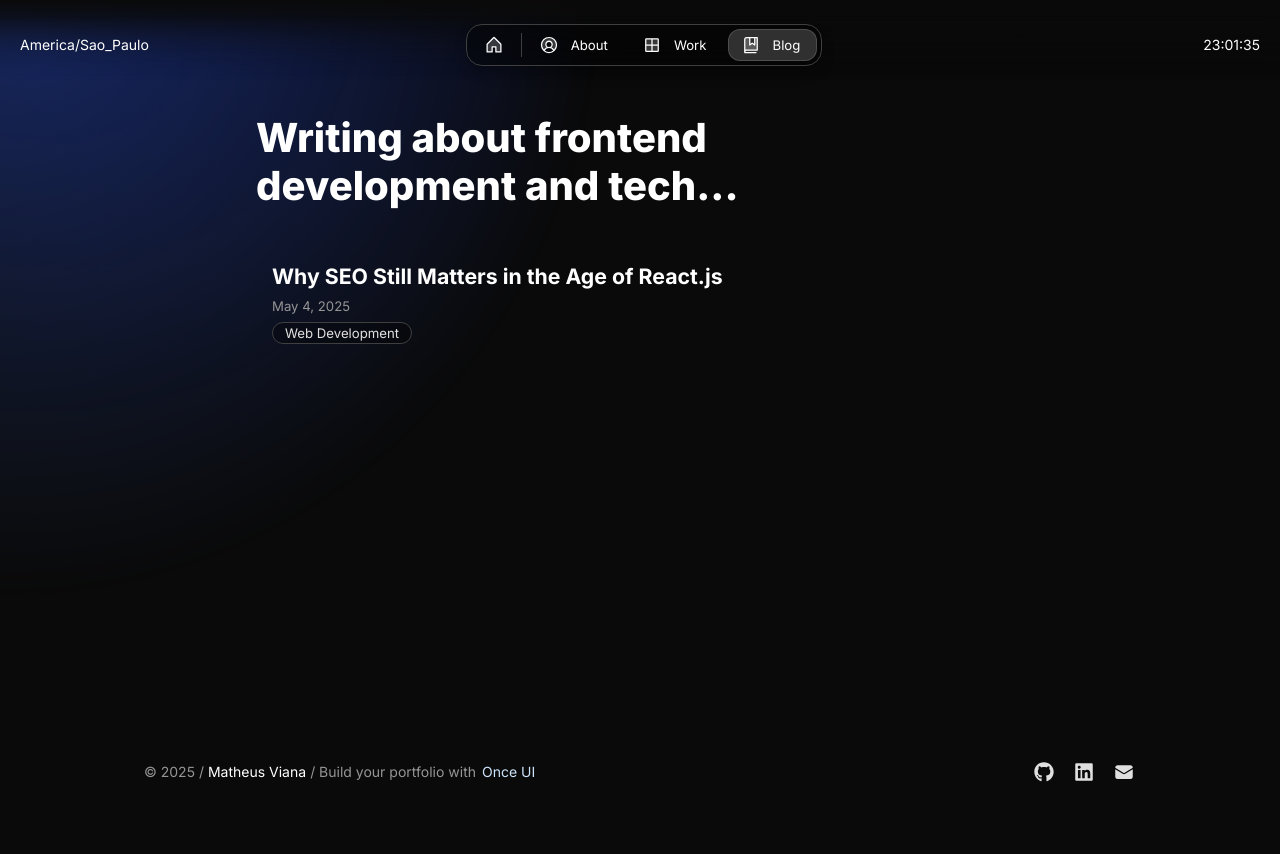
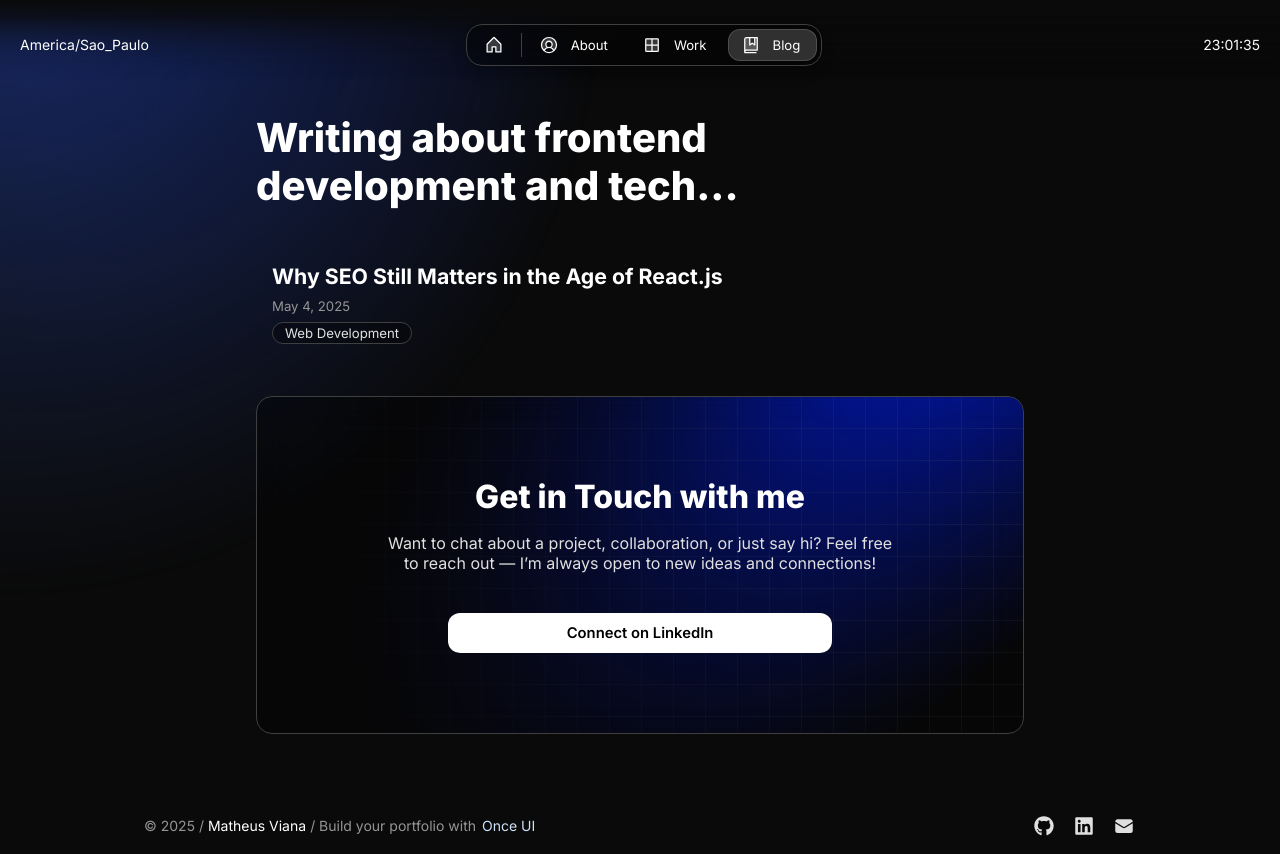
Before and after one commit to matheusmartinsviana/matheusmviana, a Next.js app: page /blog in a window 1280 px wide. Before the commit the page ends 800 px from the top, so only its background shows below. Built offline with nearby package versions, Linux system fonts and the light colour scheme.

Commit message:
refactor: update newsletter section and add LinkedIn connection button in Mailchimp component

```diff
--- a/src/app/resources/content.js
+++ b/src/app/resources/content.js
@@ -13,11 +13,12 @@ const person = {
 };
 
 const newsletter = {
-  display: false,
-  title: <>Subscribe to {person.firstName}'s Newsletter</>,
+  display: true,
+  // title: <>Get in Touch with {person.firstName}</ >,
+  title: <>Get in Touch with me</ >,
   description: (
     <>
-      I occasionally write about web development, technology, and share insights on the latest frontend trends.
+      Want to chat about a project, collaboration, or just say hi? Feel free to reach out — I’m always open to new ideas and connections!
     </>
   ),
 };
@@ -47,8 +48,8 @@ const home = {
   headline: <>Frontend Developer & Tech Enthusiast</>,
   subline: (
     <>
-      I'm Viana, a Frontend Developer at <InlineCode>MG TECH</InlineCode>, crafting intuitive and responsive user interfaces.
-    </>
+      {/* I'm Viana, a Frontend Developer at <InlineCode>MG TECH</InlineCode>, crafting intuitive and responsive user interfaces. */}
+      I’m Viana — I used to build sleek interfaces as a frontend dev... now I break them (strategically) as a QA analyst. Same code, different superpowers!    </>
   ),
 };
 
--- a/src/components/Mailchimp.tsx
+++ b/src/components/Mailchimp.tsx
@@ -126,7 +126,29 @@ export const Mailchimp = ({ newsletter }: { newsletter: NewsletterProps }) => {
       >
         {newsletter.description}
       </Text>
-      <form
+      <Flex
+        style={{
+          width: "100%",
+          display: "flex",
+          justifyContent: "center",
+        }}
+        fillWidth
+        maxWidth={24}
+        gap="8"
+      >
+        <Button
+          // as="a"
+          href="https://www.linkedin.com/in/matheusmartinsviana/"
+          target="_blank"
+          rel="noopener noreferrer"
+          size="m"
+          fillWidth
+        >
+          Connect on LinkedIn
+        </Button>
+      </Flex>
+
+      {/* <form
         style={{
           width: "100%",
           display: "flex",
@@ -187,7 +209,7 @@ export const Mailchimp = ({ newsletter }: { newsletter: NewsletterProps }) => {
             </Flex>
           </div>
         </Flex>
-      </form>
+      </form> */}
     </Column>
   );
 };
```
